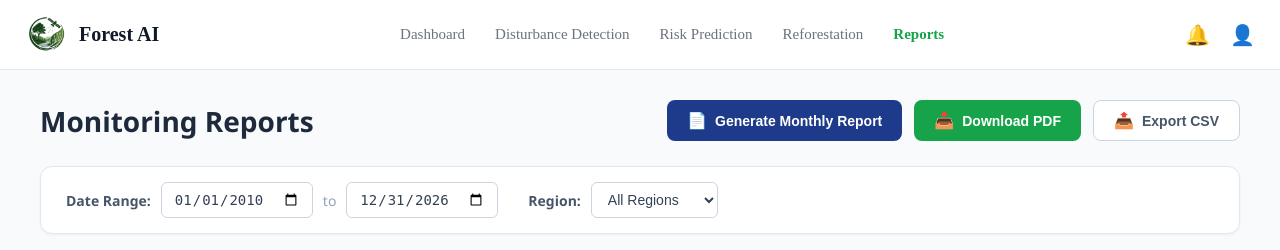
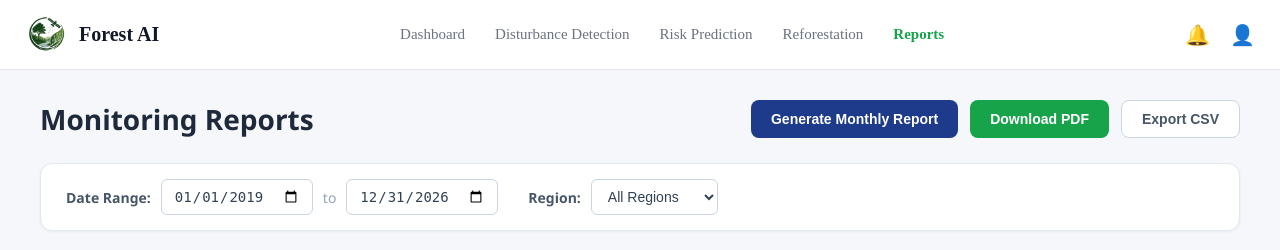
Before and after one commit to Sunimal18/Deforestation, a Django app: page /dashboard/reports/ in a window 1280 px wide. Shown: the top 250 px of the page. Run offline with Django 5.2, Linux system fonts and the light colour scheme; the visitor is signed in with stand-in values (Sample User, id 1); data that the repository does not hold is empty; parts of the project's set-up code (start-up, migrations or seed data) failed here and were passed over.

Commit message:
Update Reforestation and Reports pages styling, time range options, and GAE CSV dataset sync

```diff
--- a/static/css/reports.css
+++ b/static/css/reports.css
@@ -9,7 +9,7 @@
 }
 
 body {
-    background: #f8fafc;
+    background: #f5f7fa;
     margin: 0;
     padding: 0;
 }
@@ -19,7 +19,7 @@ body {
     max-width: 1280px;
     margin: 0 auto;
     font-family: 'Segoe UI', -apple-system, sans-serif;
-    background: #f8fafc;
+    background: #f5f7fa;
     min-height: calc(100vh - 70px);
 }
 
--- a/static/js/reforestation.js
+++ b/static/js/reforestation.js
@@ -46,7 +46,7 @@ document.addEventListener("DOMContentLoaded", function () {
         var endYearSelect = document.getElementById('filter-end-year');
         var slider = document.getElementById('filter-year-slider');
 
-        var startYear = startYearSelect ? parseInt(startYearSelect.value) : 2010;
+        var startYear = startYearSelect ? parseInt(startYearSelect.value) : 2019;
         var endYear = endYearSelect ? parseInt(endYearSelect.value) : 2026;
 
         // Auto-adjust if start > end
--- a/templates/dashboard/reports.html
+++ b/templates/dashboard/reports.html
@@ -4,8 +4,8 @@
 <head>
     <meta charset="UTF-8">
     <meta name="viewport" content="width=device-width, initial-scale=1.0">
-    <link rel="stylesheet" href="{% static 'css/navbar.css' %}?v=1.4">
-    <link rel="stylesheet" href="{% static 'css/reports.css' %}?v=1.5">
+    <link rel="stylesheet" href="{% static 'css/navbar.css' %}?v=1.6">
+    <link rel="stylesheet" href="{% static 'css/reports.css' %}?v=1.6">
     <link rel="stylesheet" href="https://unpkg.com/leaflet/dist/leaflet.css">
     <script src="https://cdn.jsdelivr.net/npm/chart.js"></script>
     <title>Monitoring Reports - FOREST-AI</title>
@@ -20,9 +20,9 @@
                 <h1>Monitoring Reports</h1>
             </div>
             <div class="header-buttons">
-                <button class="btn btn-primary" id="btn-monthly-report" style="background: #1e3a8a;"><span class="btn-icon">📄</span> Generate Monthly Report</button>
-                <button class="btn btn-primary" id="btn-download-pdf"><span class="btn-icon">📥</span> Download PDF</button>
-                <button class="btn btn-secondary" id="btn-export-csv"><span class="btn-icon">📤</span> Export CSV</button>
+                <button class="btn btn-primary" id="btn-monthly-report" style="background: #1e3a8a;">Generate Monthly Report</button>
+                <button class="btn btn-primary" id="btn-download-pdf">Download PDF</button>
+                <button class="btn btn-secondary" id="btn-export-csv">Export CSV</button>
             </div>
         </div>
 
@@ -30,7 +30,7 @@
         <div class="filter-bar">
             <div class="filter-item">
                 <label>Date Range:</label>
-                <input type="date" id="filter-start-date" value="2010-01-01">
+                <input type="date" id="filter-start-date" value="2019-01-01">
                 <span class="separator">to</span>
                 <input type="date" id="filter-end-date" value="2026-12-31">
             </div>
```
Also changed, not shown: templates/reforestation/reforestation.html (+2 -16 lines), 1 other file.
